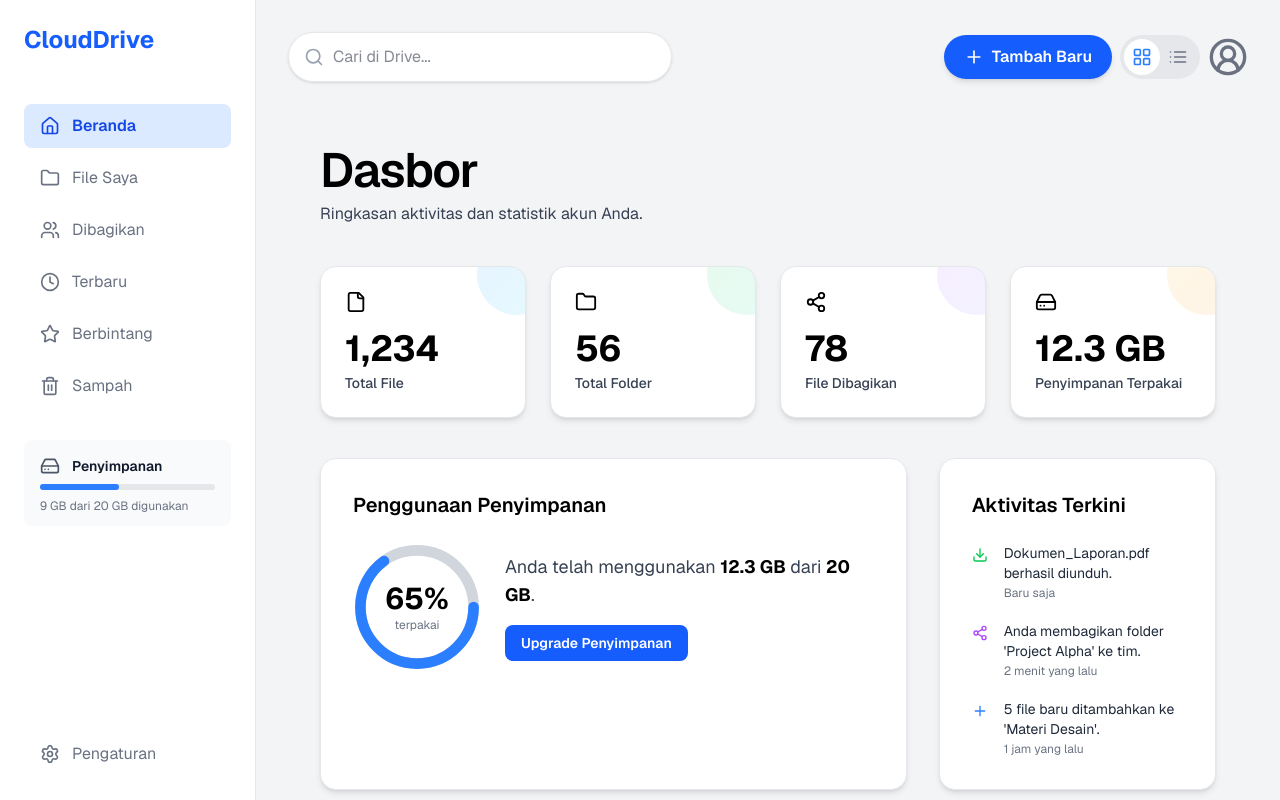
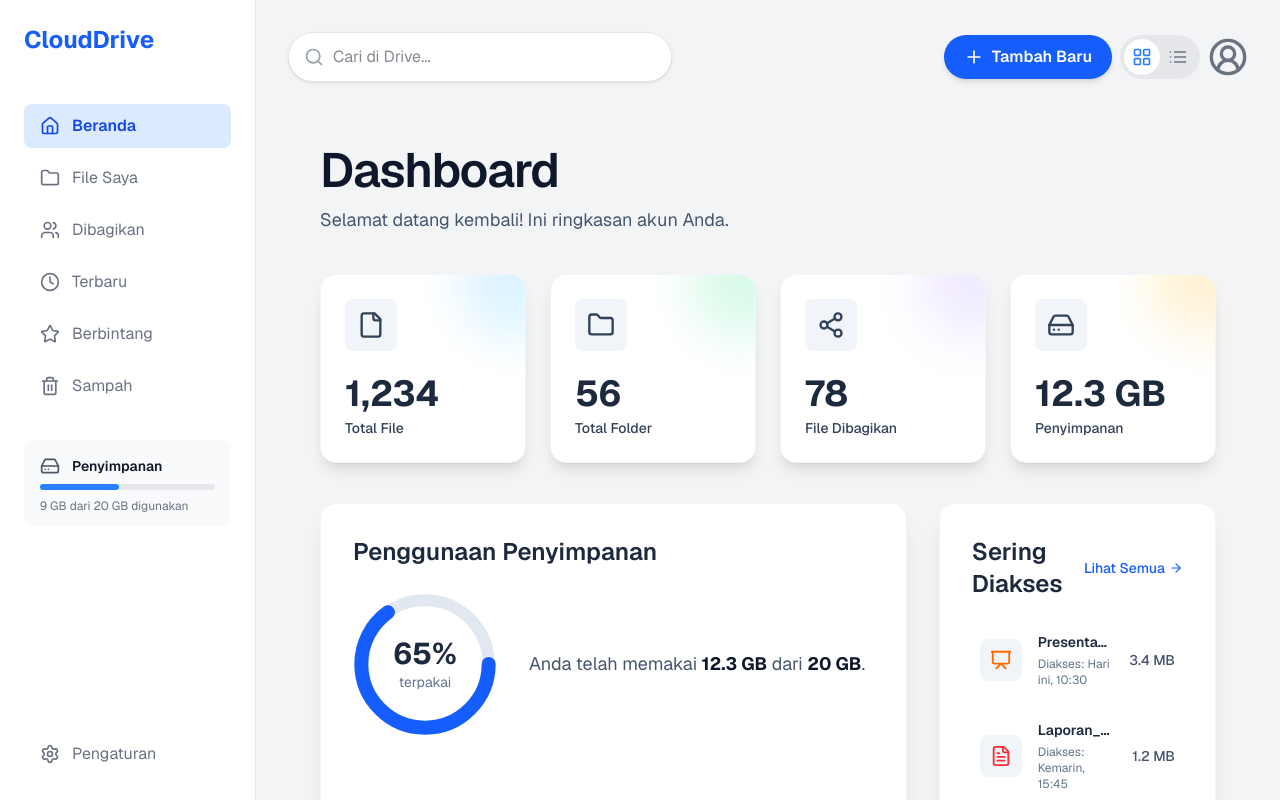
Before and after one commit to azharanggakusuma/drive, a Next.js app: page / in a window 1280 px wide. Built offline with nearby package versions, Linux system fonts and the light colour scheme.

Commit message:
Refactor BerandaPage: Enhance UI with loading states, skeleton screens, and improved file access display

```diff
--- a/app/(drive)/page.tsx
+++ b/app/(drive)/page.tsx
@@ -1,157 +1,229 @@
 "use client";
 
-import React from "react";
+import React, { useState, useEffect } from "react";
 import {
   File,
   Folder,
   HardDrive,
   Share2,
-  Download,
-  Plus,
+  ArrowRight,
+  FileText,
+  FileSpreadsheet,
+  Presentation,
 } from "lucide-react";
 
-// Data Dummy untuk Aktivitas Terkini
-const recentActivities = [
+interface StatCardProps {
+  icon: React.ReactNode;
+  label: string;
+  value: string;
+  gradient: string;
+}
+
+interface FrequentFile {
+  id: number;
+  icon: React.ReactNode;
+  name: string;
+  size: string;
+  lastAccessed: string;
+}
+
+const dummyFrequentFiles: FrequentFile[] = [
   {
-    icon: <Download size={16} className="text-green-500" />,
-    text: "Dokumen_Laporan.pdf berhasil diunduh.",
-    time: "Baru saja",
+    id: 1,
+    icon: <Presentation size={22} className="text-orange-500" />,
+    name: "Presentasi_Q3.pptx",
+    size: "3.4 MB",
+    lastAccessed: "Hari ini, 10:30",
   },
   {
-    icon: <Share2 size={16} className="text-purple-500" />,
-    text: "Anda membagikan folder 'Project Alpha' ke tim.",
-    time: "2 menit yang lalu",
+    id: 2,
+    icon: <FileText size={22} className="text-red-500" />,
+    name: "Laporan_Bulanan.pdf",
+    size: "1.2 MB",
+    lastAccessed: "Kemarin, 15:45",
   },
   {
-    icon: <Plus size={16} className="text-blue-500" />,
-    text: "5 file baru ditambahkan ke 'Materi Desain'.",
-    time: "1 jam yang lalu",
+    id: 3,
+    icon: <FileSpreadsheet size={22} className="text-green-600" />,
+    name: "Data_Keuangan.xlsx",
+    size: "876 KB",
+    lastAccessed: "2 hari yang lalu",
   },
 ];
 
-// Komponen Kartu Statistik
-const StatCard = ({ icon, label, value, gradient }) => (
-  <div className="relative bg-white border border-gray-200 p-6 rounded-2xl overflow-hidden shadow-md transition-all duration-300 hover:bg-gray-100 hover:-translate-y-1">
-    <div
-      className={`absolute top-0 right-0 h-20 w-20 ${gradient} rounded-full -mr-8 -mt-8 opacity-10`}
-    />
-    <div className="flex justify-between items-start">
-      <div className="text-black">{icon}</div>
+const SkeletonCard = () => (
+  <div className="bg-white p-6 rounded-2xl shadow-md animate-pulse">
+    <div className="h-8 w-8 bg-slate-200 rounded-lg"></div>
+    <div className="mt-5 h-7 w-2/5 bg-slate-200 rounded-md"></div>
+    <div className="mt-2 h-4 w-3/5 bg-slate-200 rounded-md"></div>
   </div>
-    <div className="mt-4">
-      <p className="text-3xl lg:text-4xl font-bold text-black">{value}</p>
-      <p className="text-sm text-gray-700 font-medium mt-1">{label}</p>
+);
+
+const SkeletonStorage = () => (
+   <div className="lg:col-span-2 bg-white p-8 rounded-2xl shadow-lg animate-pulse">
+     <div className="h-7 w-1/2 bg-slate-200 rounded-md mb-8"></div>
+     <div className="flex flex-col md:flex-row items-center gap-8">
+        <div className="w-36 h-36 rounded-full bg-slate-200 flex-shrink-0"></div>
+        <div className="flex-1 w-full">
+          <div className="h-6 w-full bg-slate-200 rounded-md"></div>
+          <div className="h-4 w-3/4 bg-slate-200 rounded-md mt-3"></div>
+        </div>
      </div>
    </div>
 );
 
-export default function BerandaPage() {
-  const storagePercentage = 65;
+const SkeletonFiles = () => (
+    <div className="bg-white p-8 rounded-2xl shadow-lg animate-pulse">
+        <div className="h-7 w-1/2 bg-slate-200 rounded-md mb-8"></div>
+        <div className="space-y-4">
+            {[...Array(3)].map((_, i) => (
+                <div key={i} className="flex items-center p-2">
+                    <div className="h-12 w-12 bg-slate-200 rounded-lg"></div>
+                    <div className="flex-1 ml-4">
+                        <div className="h-4 w-3/4 bg-slate-200 rounded-md"></div>
+                        <div className="h-3 w-1/2 bg-slate-200 rounded-md mt-2"></div>
+                    </div>
+                    <div className="h-4 w-1/6 bg-slate-200 rounded-md"></div>
+                </div>
+            ))}
+        </div>
+    </div>
+);
 
-  return (
-    <div className="min-h-screen text-black p-4 sm:p-6 md:p-8">
-      <div className="mx-auto">
-        {/* Header */}
-        <header className="mb-10">
-          <h1 className="text-3xl sm:text-4xl lg:text-5xl font-bold tracking-tight">
-            Dasbor
-          </h1>
-          <p className="text-gray-700 mt-2 text-sm sm:text-base">
-            Ringkasan aktivitas dan statistik akun Anda.
-          </p>
-        </header>
 
-        {/* Statistik */}
-        <div className="grid grid-cols-1 sm:grid-cols-2 lg:grid-cols-4 gap-4 sm:gap-6">
-          <StatCard
-            icon={<File size={22} />}
-            label="Total File"
-            value="1,234"
-            gradient="bg-gradient-to-br from-blue-500 to-cyan-400"
+const StatCard: React.FC<StatCardProps> = ({ icon, label, value, gradient }) => (
+  <div className="relative bg-white border border-gray-100 p-6 rounded-2xl overflow-hidden shadow-lg transition-all duration-300 hover:shadow-xl hover:-translate-y-2 group cursor-pointer">
+    <div
+      className={`absolute top-0 right-0 h-28 w-28 ${gradient} rounded-full -mr-12 -mt-12 opacity-20 blur-xl group-hover:opacity-30 transition-opacity duration-300`}
     />
-          <StatCard
-            icon={<Folder size={22} />}
-            label="Total Folder"
-            value="56"
-            gradient="bg-gradient-to-br from-green-500 to-emerald-400"
-          />
-          <StatCard
-            icon={<Share2 size={22} />}
-            label="File Dibagikan"
-            value="78"
-            gradient="bg-gradient-to-br from-purple-500 to-indigo-400"
-          />
-          <StatCard
-            icon={<HardDrive size={22} />}
-            label="Penyimpanan Terpakai"
-            value="12.3 GB"
-            gradient="bg-gradient-to-br from-yellow-500 to-orange-400"
-          />
+    <div className="relative z-10">
+      <div className="p-3 bg-slate-100 rounded-lg inline-block text-slate-700">{icon}</div>
+      <div className="mt-4">
+        <p className="text-3xl sm:text-4xl font-bold text-slate-800">{value}</p>
+        <p className="text-sm sm:text-md text-slate-700 font-medium mt-1">{label}</p>
       </div>
+    </div>
+  </div>
+);
 
-        {/* Penyimpanan & Aktivitas */}
-        <div className="mt-10 grid grid-cols-1 lg:grid-cols-3 gap-6 sm:gap-8">
-          {/* Visualisasi Penyimpanan */}
-          <div className="lg:col-span-2 bg-white border border-gray-200 p-6 sm:p-8 rounded-2xl shadow-md">
-            <h2 className="text-xl font-semibold mb-6">
-              Penggunaan Penyimpanan
-            </h2>
-            <div className="flex flex-col md:flex-row items-center gap-6 text-center md:text-left">
-              <div className="relative w-28 h-28 md:w-32 md:h-32 flex-shrink-0">
+const StorageVisualizer = ({ percentage }: { percentage: number }) => (
+  <div className="lg:col-span-2 bg-white border border-gray-100 p-6 md:p-8 rounded-2xl shadow-xl">
+    <h2 className="text-xl md:text-2xl font-semibold mb-6 text-slate-800">Penggunaan Penyimpanan</h2>
+    <div className="flex flex-col md:flex-row items-center gap-6 md:gap-8">
+      <div className="relative w-28 h-28 sm:w-36 sm:h-36 flex-shrink-0">
         <svg className="w-full h-full" viewBox="0 0 36 36">
           <path
             d="M18 2.0845 a 15.9155 15.9155 0 0 1 0 31.831 a 15.9155 15.9155 0 0 1 0 -31.831"
-                    className="stroke-gray-300"
+            className="stroke-slate-200"
             fill="none"
             strokeWidth="3"
           />
           <path
-                    className="stroke-blue-500"
-                    strokeDasharray={`${storagePercentage}, 100`}
+            className="stroke-blue-600"
+            style={{ strokeDasharray: `${percentage}, 100`, transition: 'stroke-dasharray 1.5s ease-in-out' }}
             d="M18 2.0845 a 15.9155 15.9155 0 0 1 0 31.831 a 15.9155 15.9155 0 0 1 0 -31.831"
             fill="none"
-                    strokeWidth="3"
+            strokeWidth="3.5"
             strokeLinecap="round"
             transform="rotate(90 18 18)"
           />
         </svg>
         <div className="absolute inset-0 flex flex-col items-center justify-center">
-                  <p className="text-2xl md:text-3xl font-bold text-black">
-                    {storagePercentage}%
-                  </p>
-                  <p className="text-xs text-gray-500">terpakai</p>
+          <p className="text-2xl sm:text-3xl font-bold text-slate-800">{percentage}%</p>
+          <p className="text-sm text-slate-500">terpakai</p>
         </div>
       </div>
-              <div className="flex-1">
-                <p className="text-gray-700 text-base md:text-lg">
-                  Anda telah menggunakan{" "}
-                  <span className="font-bold text-black">12.3 GB</span> dari{" "}
-                  <span className="font-bold text-black">20 GB</span>.
+      <div className="flex-1 text-center md:text-left">
+        <p className="text-base md:text-lg text-slate-600">
+          Anda telah memakai <span className="font-bold text-slate-900">12.3 GB</span> dari{" "}
+          <span className="font-bold text-slate-900">20 GB</span>.
         </p>
-                <button className="mt-4 text-sm font-semibold text-white bg-blue-600 hover:bg-blue-700 py-2 px-4 rounded-lg transition-colors">
-                  Upgrade Penyimpanan
-                </button>
       </div>
     </div>
   </div>
+);
 
-          {/* Aktivitas Terkini */}
-          <div className="bg-white border border-gray-200 p-6 sm:p-8 rounded-2xl shadow-md">
-            <h2 className="text-xl font-semibold mb-6">Aktivitas Terkini</h2>
-            <ul className="space-y-5">
-              {recentActivities.map((activity, index) => (
-                <li key={index} className="flex items-start">
-                  <div className="mt-1 mr-4 flex-shrink-0">{activity.icon}</div>
-                  <div>
-                    <p className="text-sm text-gray-800">{activity.text}</p>
-                    <p className="text-xs text-gray-500 mt-0.5">
-                      {activity.time}
-                    </p>
+const FrequentlyAccessedFiles = ({ files }: { files: FrequentFile[] }) => (
+  <div className="bg-white border border-gray-100 p-6 md:p-8 rounded-2xl shadow-xl">
+    <div className="flex justify-between items-center mb-6">
+      <h2 className="text-xl md:text-2xl font-semibold text-slate-800">Sering Diakses</h2>
+      <a href="#" className="text-sm font-medium text-blue-600 hover:text-blue-800 flex items-center group flex-shrink-0">
+        Lihat Semua <ArrowRight size={14} className="ml-1 group-hover:translate-x-1 transition-transform" />
+      </a>
     </div>
+    <ul className="space-y-4">
+      {files.map((file, index) => (
+        <li key={file.id} className="flex items-center p-2 rounded-lg hover:bg-slate-50 transition-colors duration-200 opacity-0 cursor-pointer" style={{ animation: `fadeInUp 0.5s ease-out ${index * 0.1}s forwards` }}>
+          <div className="mr-4 flex-shrink-0 bg-slate-100 p-2.5 rounded-lg">{file.icon}</div>
+          <div className="flex-1 min-w-0">
+            <p className="text-sm text-slate-800 font-semibold truncate">{file.name}</p>
+            <p className="text-xs text-slate-500 mt-1">{`Diakses: ${file.lastAccessed}`}</p>
+          </div>
+           <p className="text-sm text-slate-600 font-medium ml-4 flex-shrink-0">{file.size}</p>
         </li>
       ))}
     </ul>
   </div>
+);
+
+
+export default function BerandaPage() {
+  const [isLoading, setIsLoading] = useState(true);
+  const storagePercentage = 65;
+
+  useEffect(() => {
+    const timer = setTimeout(() => {
+      setIsLoading(false);
+    }, 1500);
+
+    return () => clearTimeout(timer);
+  }, []);
+
+  return (
+    <div className="min-h-screen text-slate-800 p-4 sm:p-6 md:p-8">
+      <style jsx global>{`
+        @keyframes fadeInUp {
+          from {
+            opacity: 0;
+            transform: translateY(20px);
+          }
+          to {
+            opacity: 1;
+            transform: translateY(0);
+          }
+        }
+      `}</style>
+      <div className="mx-auto">
+        <header className="mb-10">
+          <h1 className="text-3xl sm:text-4xl md:text-5xl font-bold tracking-tight text-slate-900">
+            Dashboard
+          </h1>
+          <p className="text-base md:text-lg text-slate-600 mt-3">
+            Selamat datang kembali! Ini ringkasan akun Anda.
+          </p>
+        </header>
+
+        <div className="grid grid-cols-1 sm:grid-cols-2 lg:grid-cols-4 gap-6 mb-10">
+          {isLoading ? (
+            <>
+              <SkeletonCard />
+              <SkeletonCard />
+              <SkeletonCard />
+              <SkeletonCard />
+            </>
+          ) : (
+            <>
+              <StatCard icon={<File size={28} />} label="Total File" value="1,234" gradient="bg-gradient-to-br from-blue-400 to-cyan-300" />
+              <StatCard icon={<Folder size={28} />} label="Total Folder" value="56" gradient="bg-gradient-to-br from-green-400 to-emerald-300" />
+              <StatCard icon={<Share2 size={28} />} label="File Dibagikan" value="78" gradient="bg-gradient-to-br from-purple-400 to-indigo-300" />
+              <StatCard icon={<HardDrive size={28} />} label="Penyimpanan" value="12.3 GB" gradient="bg-gradient-to-br from-yellow-400 to-orange-300" />
+            </>
+          )}
+        </div>
+
+        <div className="grid grid-cols-1 lg:grid-cols-3 gap-8">
+          {isLoading ? <SkeletonStorage /> : <StorageVisualizer percentage={storagePercentage} />}
+          {isLoading ? <SkeletonFiles /> : <FrequentlyAccessedFiles files={dummyFrequentFiles} />}
         </div>
       </div>
     </div>
```
Lines whose indentation alone changed are shown as unchanged.
